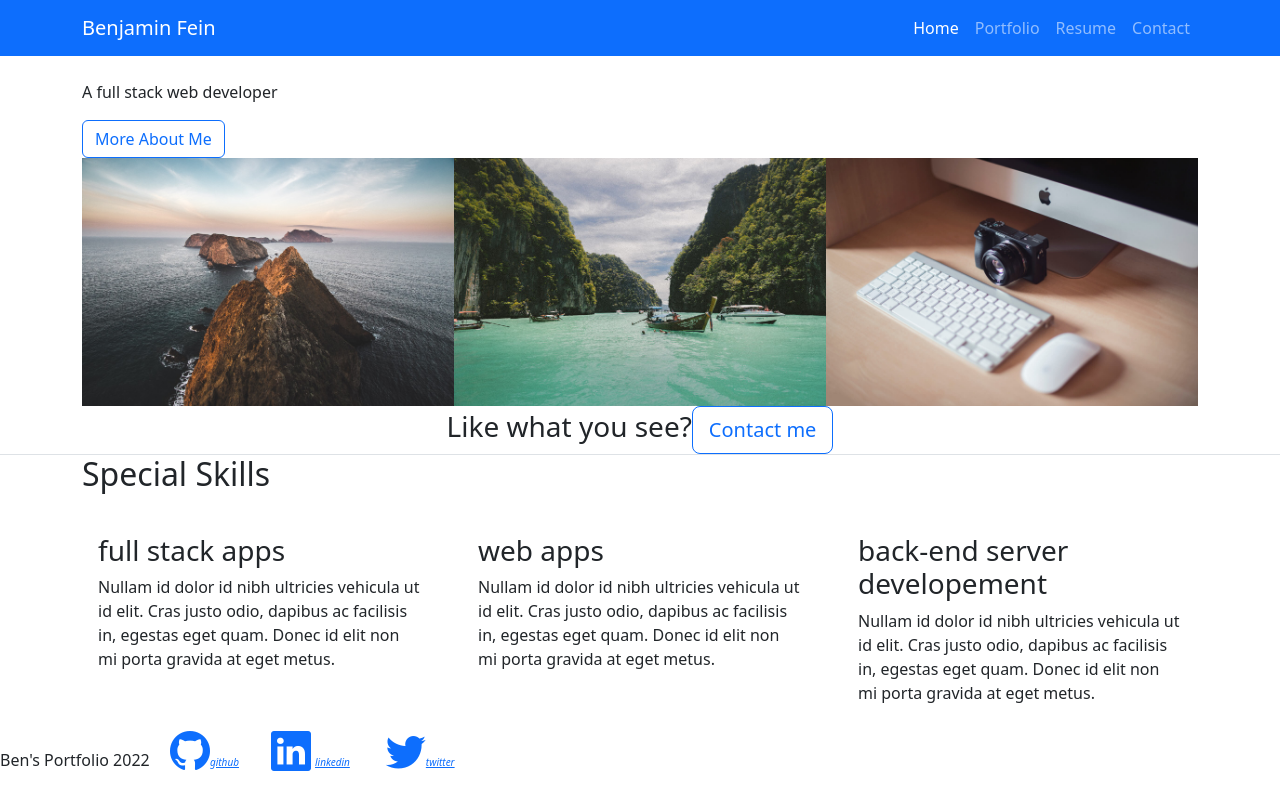
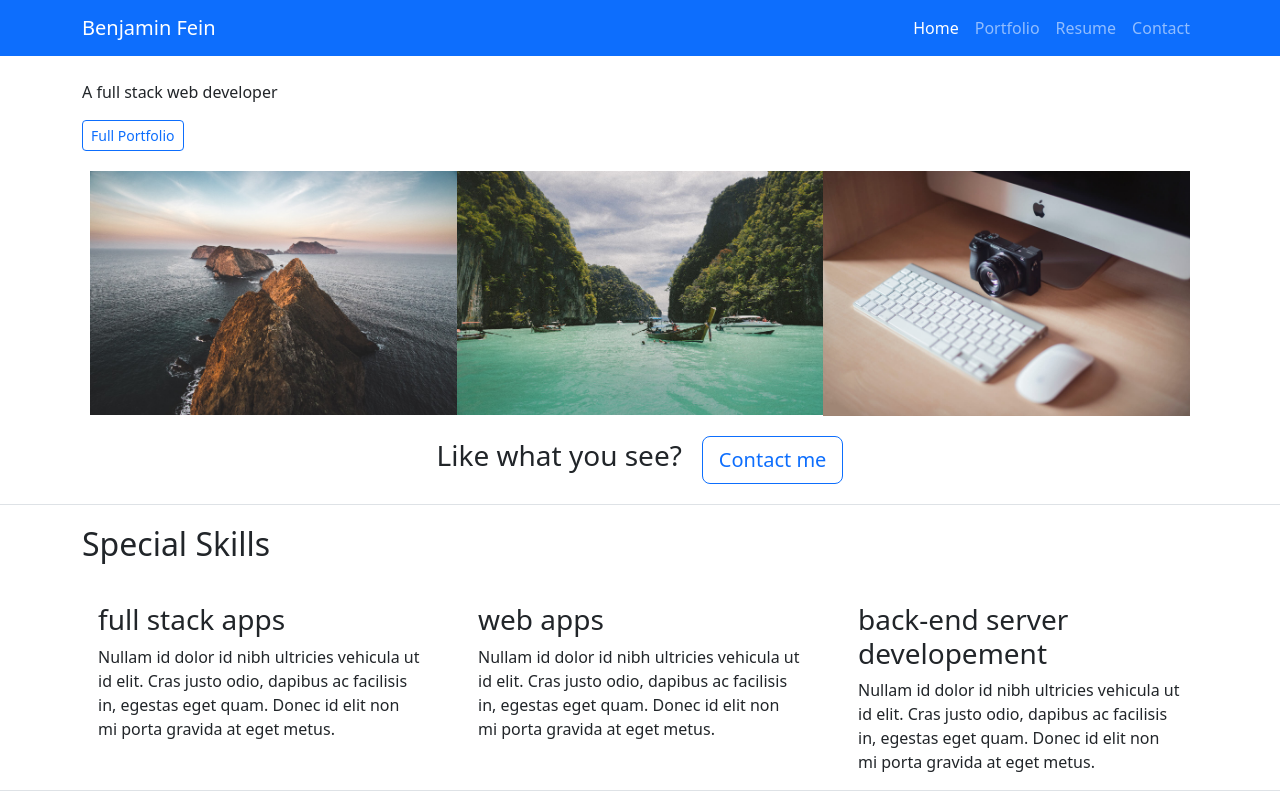
Before and after one commit to Bfunk54/bfunk54.github.io, a React (Create React App) app: page / in a window 1280 px wide. Shown: the top 800 px of the page. Built offline with nearby package versions, Linux system fonts and the light colour scheme.

Commit message:
finished styling the homepage

```diff
--- a/src/components/pages/Home.js
+++ b/src/components/pages/Home.js
@@ -10,12 +10,12 @@ export default function Home() {
             <div className="container">
                 <div className="avatar" ></div>
                 <div className="about-me">
-                    <p>A full stack web developer</p><a className="btn btn-outline-primary" role="button" href="#">More About Me</a>
+                    <p>A full stack web developer</p><a className="btn btn-outline-primary btn-sm" role="button" href="#">Full Portfolio</a>
                 </div>
             </div>
         </section>
         <section className="portfolio-block photography">
-            <div className="container">
+            <div style= {{padding: '20px'}} className="container">
                 <div className="row g-0">
                     <div className="col-md-6 col-lg-4 item zoom-on-hover"><a href="#"><img className="img-fluid image" src={nature5}></img></a></div>
                     <div className="col-md-6 col-lg-4 item zoom-on-hover"><a href="#"><img className="img-fluid image" src={nature2}></img></a></div>
@@ -25,15 +25,51 @@ export default function Home() {
         </section>
         <section className="portfolio-block call-to-action border-bottom">
             <div className="container">
-                <div className="d-flex justify-content-center align-items-center content">
-                    <h3>Like what you see?</h3><button className="btn btn-outline-primary btn-lg" type="button">Contact me</button>
+                <div style= {{paddingBottom: '20px'}} className="d-flex justify-content-center align-items-center content">
+                    <h3 style= {{paddingRight: '20px'}}>Like what you see?</h3><button className="btn btn-outline-primary btn-lg" type="button">Contact me</button>
                 </div>
             </div>
         </section>
-        <section className="portfolio-block skills">
-            <div className="container">
+        <section className="portfolio-block skills border-bottom">
+            <div style= {{paddingTop: '20px'}} className="container">
                 <div className="heading">
                     <h2>Special Skills</h2>
+                </div>
+                <div className="row">
+                    <div className="col-md-4">
+                        <div className="card special-skill-item border-0">
+                            <div className="card-header bg-transparent border-0"><i className="icon ion-ios-star-outline"></i></div>
+                            <div className="card-body">
+                                <h3 className="card-title">full stack apps</h3>
+                                <p className="card-text">Nullam id dolor id nibh ultricies vehicula ut id elit. Cras justo odio, dapibus ac facilisis in, egestas eget quam. Donec id elit non mi porta gravida at eget metus.</p>
+                            </div>
+                        </div>
+                    </div>
+                    <div className="col-md-4">
+                        <div className="card special-skill-item border-0">
+                            <div className="card-header bg-transparent border-0"><i className="icon ion-ios-lightbulb-outline"></i></div>
+                            <div className="card-body">
+                                <h3 className="card-title">web apps</h3>
+                                <p className="card-text">Nullam id dolor id nibh ultricies vehicula ut id elit. Cras justo odio, dapibus ac facilisis in, egestas eget quam. Donec id elit non mi porta gravida at eget metus.</p>
+                            </div>
+                        </div>
+                    </div>
+                    <div className="col-md-4">
+                        <div className="card special-skill-item border-0">
+                            <div className="card-header bg-transparent border-0"><i className="icon ion-ios-gear-outline"></i></div>
+                            <div className="card-body">
+                                <h3 className="card-title">back-end server developement</h3>
+                                <p className="card-text">Nullam id dolor id nibh ultricies vehicula ut id elit. Cras justo odio, dapibus ac facilisis in, egestas eget quam. Donec id elit non mi porta gravida at eget metus.</p>
+                            </div>
+                        </div>
+                    </div>
+                </div>
+            </div>
+        </section>
+        <section className="portfolio-block technologies">
+            <div style= {{paddingTop: '20px'}} className="container">
+                <div className="heading">
+                    <h2>Technologies I've Used</h2>
                 </div>
                 <div className="row">
                     <div className="col-md-4">
```
